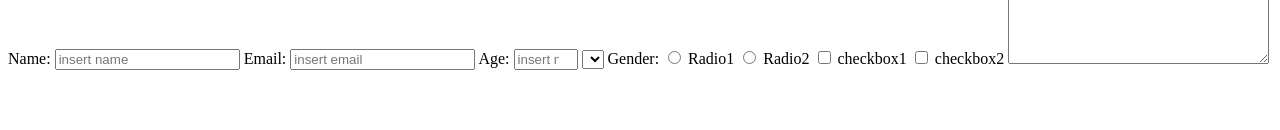
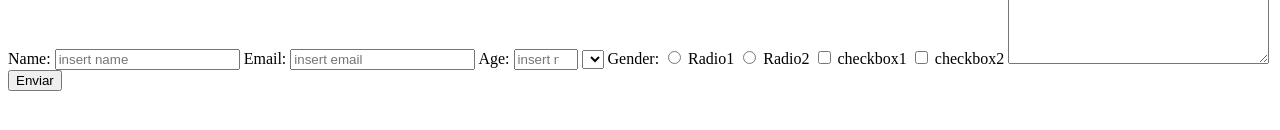
Before and after one commit to bryanfreire/fcc-survey-form, a plain HTML site: page index.html in a window 1280 px wide. Shown: the part 206-336 px from the top of the page. Drawn offline with Linux system fonts and the light colour scheme.

Commit message:
user story 16

```diff
--- a/index.html
+++ b/index.html
@@ -27,6 +27,7 @@
         <input id="checkbox2" type="checkbox" name="checkbox" value="2">
         <label for="checkbox2">checkbox2</label>
         <textarea id="comments" cols="30" rows="10" placeholder="Inser comments"></textarea>
+        <input id="submit" type="submit" value="Enviar">
     </form>
     <script src="https://cdn.freecodecamp.org/testable-projects-fcc/v1/bundle.js"></script>
 </body>
```
